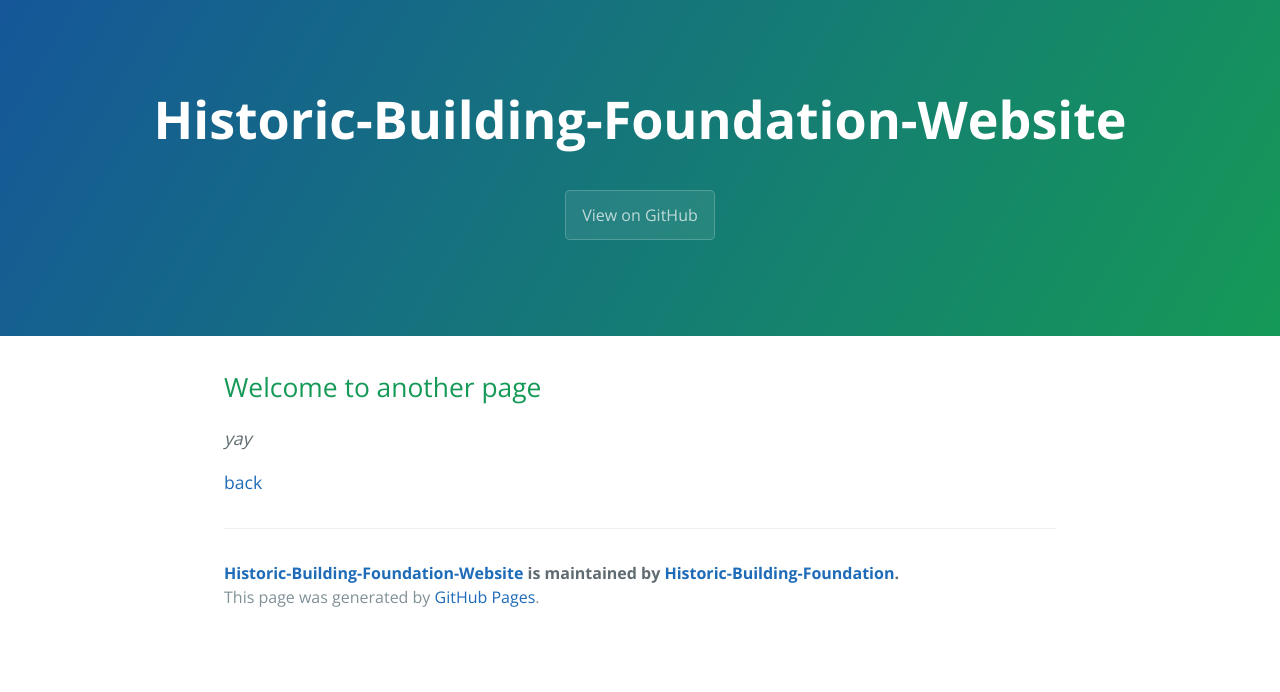
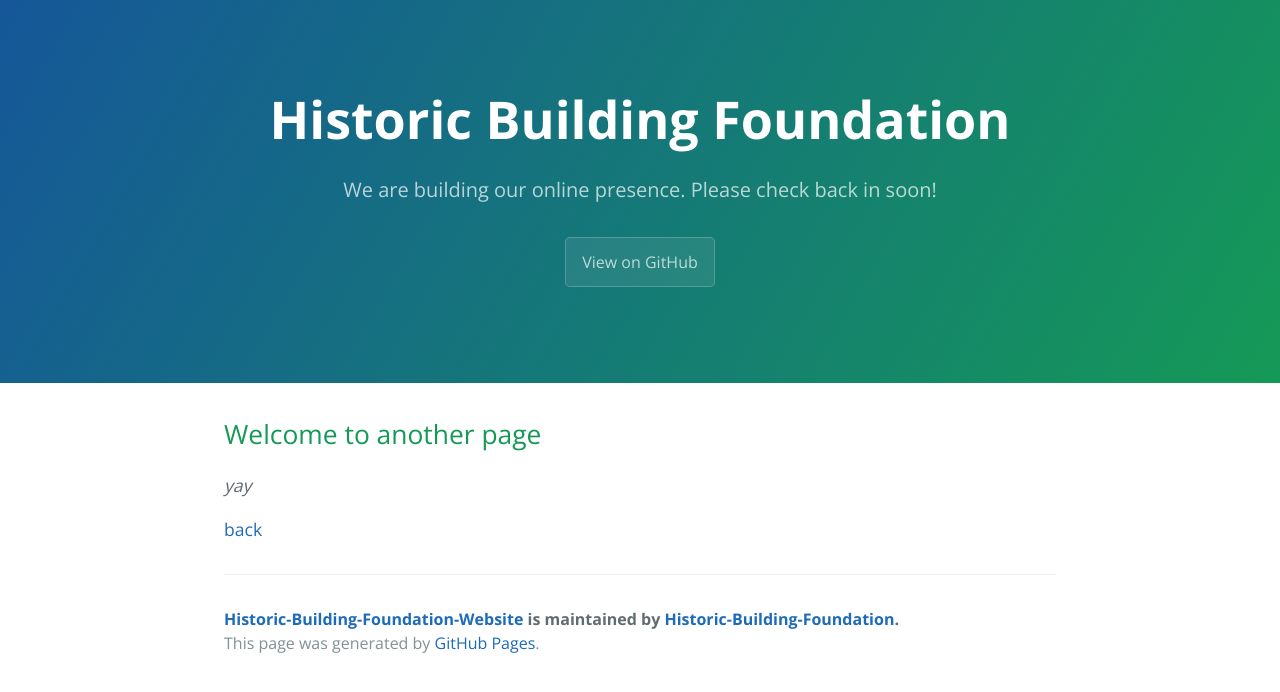
Before and after one commit to Historic-Building-Foundation/Historic-Building-Foundation-Website, a Jekyll site: the page built from another-page.md, in a window 1280 px wide. Shown: the top 692 px of the page. Built offline with Jekyll 4.4.1, drawn with Linux system fonts in a browser that asks for light colours; the repository's description, which GitHub fills in, is left out; our own code applies the rules of GitHub Pages for plain Markdown files.

Commit message:
Update _config.yml

```diff
--- a/_config.yml
+++ b/_config.yml
@@ -1 +1,5 @@
-theme: jekyll-theme-cayman
+title: Historic Building Foundation
+description: We are building our online presence. Please check back in soon!
+show_downloads: false
+google_analytics:
+theme:
```
